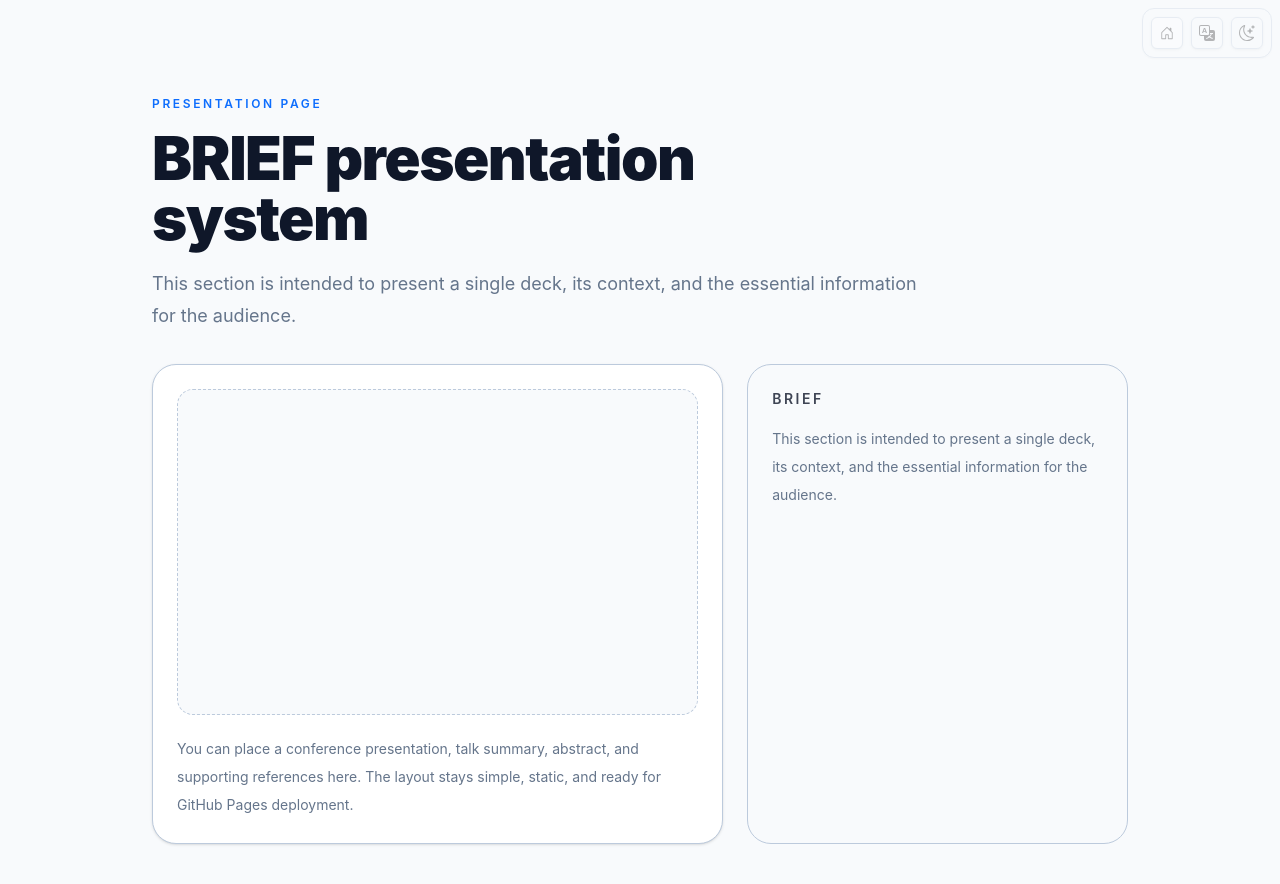
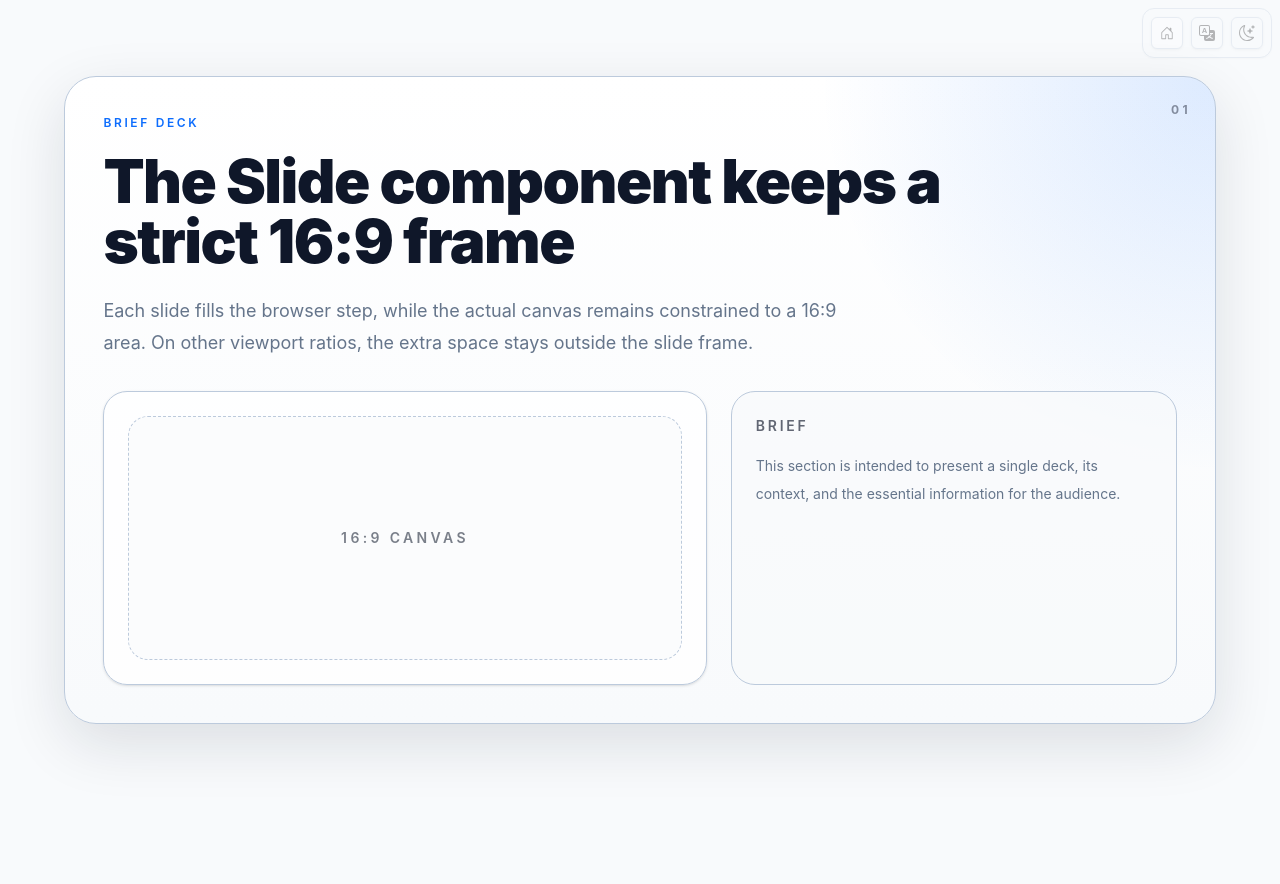
Before and after one commit to bos-8/brief, a Next.js app: page /en/presentation in a window 1280 px wide. Shown: the top 884 px of the page. After the commit the page ends 800 px from the top, so only its background shows below. Built offline with nearby package versions, Linux system fonts and the light colour scheme.

Commit message:
PRESENTATION - init slajd engine

```diff
--- a/messages/en.json
+++ b/messages/en.json
@@ -30,7 +30,16 @@
     "eyebrow": "Presentation page",
     "title": "BRIEF presentation system",
     "lead": "This section is intended to present a single deck, its context, and the essential information for the audience.",
-    "description": "You can place a conference presentation, talk summary, abstract, and supporting references here. The layout stays simple, static, and ready for GitHub Pages deployment."
+    "description": "You can place a conference presentation, talk summary, abstract, and supporting references here. The layout stays simple, static, and ready for GitHub Pages deployment.",
+    "slideOneEyebrow": "BRIEF deck",
+    "slideOneTitle": "The Slide component keeps a strict 16:9 frame",
+    "slideOneBody": "Each slide fills the browser step, while the actual canvas remains constrained to a 16:9 area. On other viewport ratios, the extra space stays outside the slide frame.",
+    "slideTwoEyebrow": "Layout",
+    "slideTwoTitle": "The margin is driven by the viewport, not by content",
+    "slideTwoBody": "The outer container keeps a safe offset from the screen edges, while slide width is constrained by both viewport height and width. This keeps the layout stable on 16:10 and narrower screens.",
+    "slideThreeEyebrow": "Scroll flow",
+    "slideThreeTitle": "Scrolling behaves like a vertical deck",
+    "slideThreeBody": "Each slide occupies a full 100dvh step and uses scroll snap, so page scrolling moves the viewer slide by slide. This gives presentation-like behavior without a separate navigation engine."
   },
   "poster": {
     "eyebrow": "Poster page",
--- a/messages/pl.json
+++ b/messages/pl.json
@@ -30,7 +30,16 @@
     "eyebrow": "Podstrona prezentacji",
     "title": "System prezentacji BRIEF",
     "lead": "Ta sekcja służy do pokazania pojedynczej prezentacji, jej kontekstu oraz podstawowych informacji dla odbiorcy.",
-    "description": "Możesz tu umieścić deck konferencyjny, opis wystąpienia, streszczenie oraz odnośniki do materiałów pomocniczych. Układ pozostaje prosty, statyczny i gotowy do publikacji na GitHub Pages."
+    "description": "Możesz tu umieścić deck konferencyjny, opis wystąpienia, streszczenie oraz odnośniki do materiałów pomocniczych. Układ pozostaje prosty, statyczny i gotowy do publikacji na GitHub Pages.",
+    "slideOneEyebrow": "BRIEF deck",
+    "slideOneTitle": "Komponent Slide utrzymuje proporcje 16:9",
+    "slideOneBody": "Każdy slajd zajmuje pełny ekran przeglądarki, ale właściwa plansza pozostaje wpisana w obszar 16:9. Przy innych proporcjach viewportu nadmiar przestrzeni zostaje poza planszą.",
+    "slideTwoEyebrow": "Układ",
+    "slideTwoTitle": "Margines pochodzi z viewportu, nie z treści",
+    "slideTwoBody": "Zewnętrzny kontener dostaje bezpieczny odstęp od krawędzi ekranu, a sama szerokość slajdu jest ograniczana jednocześnie wysokością i szerokością viewportu. Dzięki temu treść nie rozjeżdża się przy 16:10 ani przy węższych ekranach.",
+    "slideThreeEyebrow": "Scroll flow",
+    "slideThreeTitle": "Przewijanie działa jak pionowy deck",
+    "slideThreeBody": "Każdy kolejny slajd wypełnia pełne 100dvh i korzysta z scroll snap, więc przewinięcie strony prowadzi użytkownika slajd po slajdzie. To daje zachowanie zbliżone do prezentacji bez potrzeby osobnego silnika do nawigacji."
   },
   "poster": {
     "eyebrow": "Podstrona posteru",
--- a/src/app/[locale]/presentation/page.tsx
+++ b/src/app/[locale]/presentation/page.tsx
@@ -5,6 +5,7 @@ import type { LocalePageProps } from "@/schema/app";
 import { routing } from "@/i18n/routing";
 import { isAppLocale } from "@/schema/i18n";
 import { SubpageControls } from "@/components/layout/SubpageControls";
+import { Slide, slideDeckClassName } from "@/components/presentation/Slide";
 
 export function generateStaticParams() {
   return routing.locales.map((locale) => ({ locale }));
@@ -19,38 +20,131 @@ export default async function PresentationPage({ params }: LocalePageProps) {
   const t = await getTranslations("presentation");
 
   return (
-    <section className="mx-auto flex w-full max-w-5xl flex-col gap-8 px-6 py-16 md:py-24">
+    <section className={`h-[100dvh] overflow-y-auto snap-y snap-mandatory bg-background ${slideDeckClassName}`}>
       <SubpageControls />
 
-      <header className="max-w-3xl">
+      <Slide>
+        <div className="flex h-full flex-col justify-between">
+          <div className="max-w-4xl">
             <p className="text-xs font-semibold uppercase tracking-[0.22em] text-accent">
-          {t("eyebrow")}
+              {t("slideOneEyebrow")}
             </p>
-        <h1 className="mt-4 text-4xl font-black tracking-tight text-card-foreground md:text-6xl">
-          {t("title")}
+            <h1 className="mt-5 max-w-4xl text-4xl font-black tracking-tight text-card-foreground md:text-6xl">
+              {t("slideOneTitle")}
             </h1>
-        <p className="mt-5 text-base leading-8 text-muted-foreground md:text-lg">
-          {t("lead")}
+            <p className="mt-6 max-w-3xl text-base leading-8 text-muted-foreground md:text-lg">
+              {t("slideOneBody")}
             </p>
-      </header>
+          </div>
 
-      <div className="grid gap-6 md:grid-cols-[1.2fr_0.8fr]">
-        <article className="rounded-3xl border border-border bg-card p-6 text-card-foreground shadow-sm">
-          <div className="aspect-[16/10] rounded-2xl border border-dashed border-border bg-muted/50" />
-          <p className="mt-5 text-sm leading-7 text-muted-foreground">
-            {t("description")}
+          <div className="mt-8 grid flex-1 gap-6 md:grid-cols-[1.15fr_0.85fr]">
+            <div className="rounded-[1.5rem] border border-border bg-card/80 p-6 shadow-sm">
+              <div className="flex h-full items-center justify-center rounded-[1.25rem] border border-dashed border-border bg-background/60">
+                <span className="text-sm font-semibold uppercase tracking-[0.24em] text-foreground/55">
+                  16:9 Canvas
+                </span>
+              </div>
+            </div>
+
+            <div className="rounded-[1.5rem] border border-border bg-background/60 p-6">
+              <p className="text-sm font-semibold uppercase tracking-[0.2em] text-foreground/65">
+                BRIEF
               </p>
-        </article>
-
-        <aside className="rounded-3xl border border-border bg-background p-6">
-          <h2 className="text-sm font-semibold uppercase tracking-[0.18em] text-foreground/80">
-            BRIEF
-          </h2>
               <p className="mt-4 text-sm leading-7 text-muted-foreground">
                 {t("lead")}
               </p>
-        </aside>
             </div>
+          </div>
+        </div>
+      </Slide>
+
+      <Slide>
+        <div className="grid h-full gap-8 md:grid-cols-[0.95fr_1.05fr]">
+          <div className="flex flex-col justify-between rounded-[1.5rem] border border-border bg-background/60 p-6">
+            <div>
+              <p className="text-xs font-semibold uppercase tracking-[0.22em] text-accent">
+                {t("slideTwoEyebrow")}
+              </p>
+              <h2 className="mt-4 text-3xl font-black tracking-tight text-card-foreground md:text-5xl">
+                {t("slideTwoTitle")}
+              </h2>
+            </div>
+            <p className="max-w-xl text-sm leading-7 text-muted-foreground md:text-base">
+              {t("slideTwoBody")}
+            </p>
+          </div>
+
+          <div className="grid gap-4 md:grid-rows-3">
+            <div className="rounded-[1.5rem] border border-border bg-card/75 p-5">
+              <p className="text-xs font-semibold uppercase tracking-[0.18em] text-foreground/60">
+                Viewport width
+              </p>
+              <p className="mt-3 text-sm leading-7 text-muted-foreground">
+                Limits the slide so it never touches the screen edge.
+              </p>
+            </div>
+            <div className="rounded-[1.5rem] border border-border bg-card/75 p-5">
+              <p className="text-xs font-semibold uppercase tracking-[0.18em] text-foreground/60">
+                Viewport height
+              </p>
+              <p className="mt-3 text-sm leading-7 text-muted-foreground">
+                Limits the frame so the canvas still fits vertically with margin.
+              </p>
+            </div>
+            <div className="rounded-[1.5rem] border border-border bg-card/75 p-5">
+              <p className="text-xs font-semibold uppercase tracking-[0.18em] text-foreground/60">
+                Aspect ratio
+              </p>
+              <p className="mt-3 text-sm leading-7 text-muted-foreground">
+                Keeps the actual presentation area locked to 16:9.
+              </p>
+            </div>
+          </div>
+        </div>
+      </Slide>
+
+      <Slide>
+        <div className="flex h-full flex-col justify-between">
+          <div className="max-w-3xl">
+            <p className="text-xs font-semibold uppercase tracking-[0.22em] text-accent">
+              {t("slideThreeEyebrow")}
+            </p>
+            <h2 className="mt-4 text-3xl font-black tracking-tight text-card-foreground md:text-5xl">
+              {t("slideThreeTitle")}
+            </h2>
+            <p className="mt-6 text-base leading-8 text-muted-foreground md:text-lg">
+              {t("slideThreeBody")}
+            </p>
+          </div>
+
+          <div className="mt-10 grid gap-4 md:grid-cols-3">
+            <div className="rounded-[1.5rem] border border-border bg-card/75 p-5">
+              <p className="text-sm font-semibold uppercase tracking-[0.18em] text-card-foreground">
+                100dvh
+              </p>
+              <p className="mt-3 text-sm leading-7 text-muted-foreground">
+                Each slide uses a full viewport step.
+              </p>
+            </div>
+            <div className="rounded-[1.5rem] border border-border bg-card/75 p-5">
+              <p className="text-sm font-semibold uppercase tracking-[0.18em] text-card-foreground">
+                Snap
+              </p>
+              <p className="mt-3 text-sm leading-7 text-muted-foreground">
+                Scrolling lands on the next slide instead of a random vertical offset.
+              </p>
+            </div>
+            <div className="rounded-[1.5rem] border border-border bg-card/75 p-5">
+              <p className="text-sm font-semibold uppercase tracking-[0.18em] text-card-foreground">
+                Overlay controls
+              </p>
+              <p className="mt-3 text-sm leading-7 text-muted-foreground">
+                Home, language and theme stay fixed outside the deck area.
+              </p>
+            </div>
+          </div>
+        </div>
+      </Slide>
     </section>
   );
 }
--- /dev/null
+++ b/src/components/presentation/Slide.module.css
@@ -0,0 +1,54 @@
+/* @file: src/components/presentation/Slide.module.css */
+
+.deck {
+  counter-reset: slide;
+}
+
+.slide {
+  min-height: 100dvh;
+  scroll-snap-align: start;
+  scroll-snap-stop: always;
+  display: flex;
+  align-items: center;
+  justify-content: center;
+  padding: clamp(2rem, 5vw, 6rem);
+}
+
+.frame {
+  counter-increment: slide;
+  position: relative;
+  width: min(calc(100vw - clamp(4rem, 10vw, 12rem)), calc((100dvh - clamp(4rem, 10vw, 12rem)) * 16 / 9));
+  max-height: calc(100dvh - clamp(4rem, 10vw, 12rem));
+  aspect-ratio: 16 / 9;
+  overflow: hidden;
+  border: 1px solid hsl(var(--border));
+  border-radius: 2rem;
+  background:
+    radial-gradient(circle at top right, hsl(var(--accent) / 0.14), transparent 30%),
+    linear-gradient(180deg, hsl(var(--card)), hsl(var(--background)));
+  box-shadow:
+    0 20px 60px hsl(222 47% 11% / 0.12),
+    inset 0 1px 0 hsl(0 0% 100% / 0.08);
+}
+
+.frame::before {
+  content: counter(slide, decimal-leading-zero);
+  position: absolute;
+  top: 1.5rem;
+  right: 1.5rem;
+  z-index: 2;
+  font-size: 0.75rem;
+  font-weight: 700;
+  letter-spacing: 0.28em;
+  color: hsl(var(--foreground) / 0.45);
+}
+
+.content {
+  position: relative;
+  z-index: 1;
+  display: flex;
+  height: 100%;
+  width: 100%;
+  flex-direction: column;
+  padding: clamp(1.5rem, 3vw, 3rem);
+}
--- /dev/null
+++ b/src/components/presentation/Slide.tsx
@@ -0,0 +1,19 @@
+// @file: src/components/presentation/Slide.tsx
+import type { ReactNode } from "react";
+import styles from "./Slide.module.css";
+
+type SlideProps = {
+  children: ReactNode;
+};
+
+export const slideDeckClassName = styles.deck;
+
+export function Slide({ children }: SlideProps) {
+  return (
+    <section className={styles.slide}>
+      <div className={styles.frame}>
+        <div className={styles.content}>{children}</div>
+      </div>
+    </section>
+  );
+}
```
Lines whose indentation alone changed are shown as unchanged.
